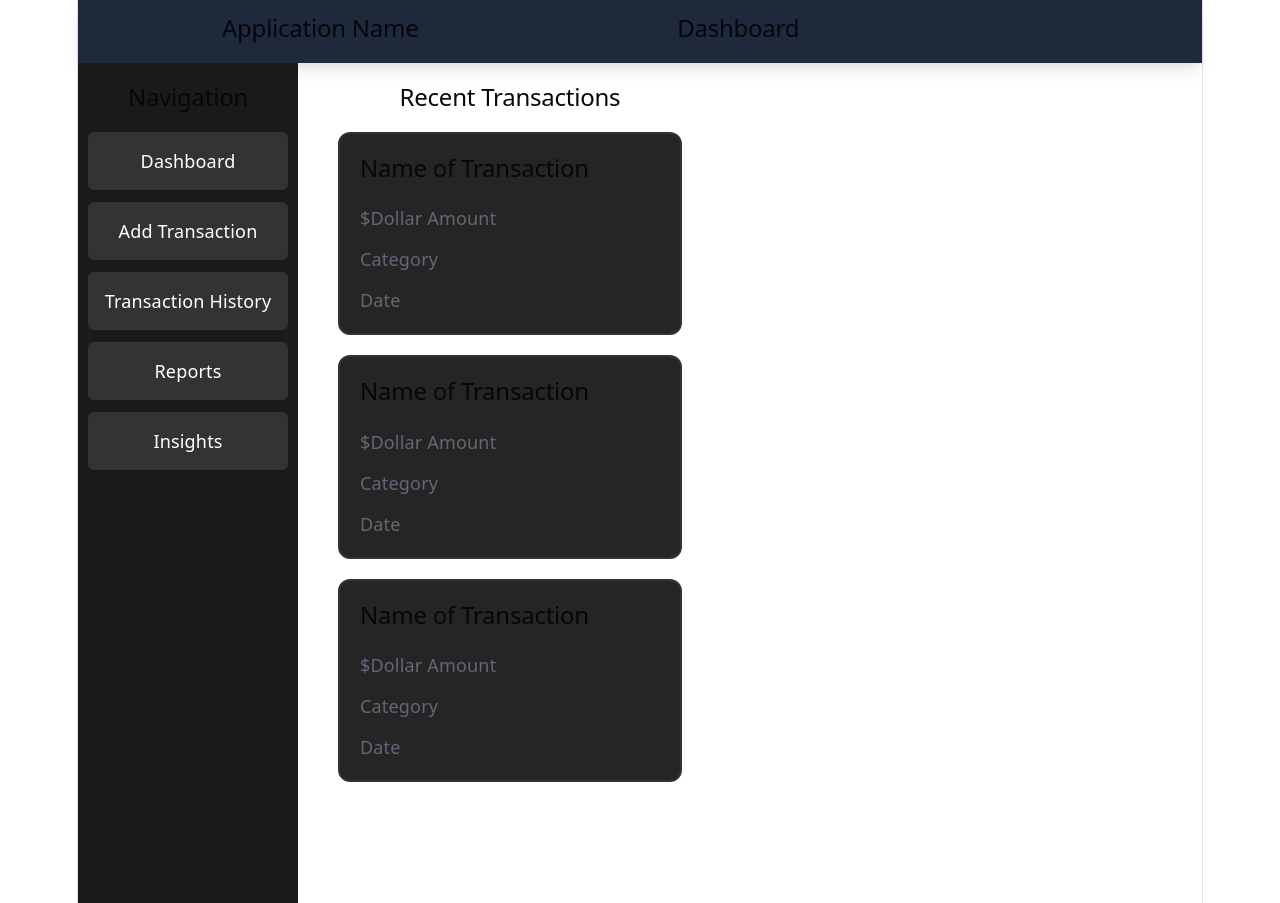
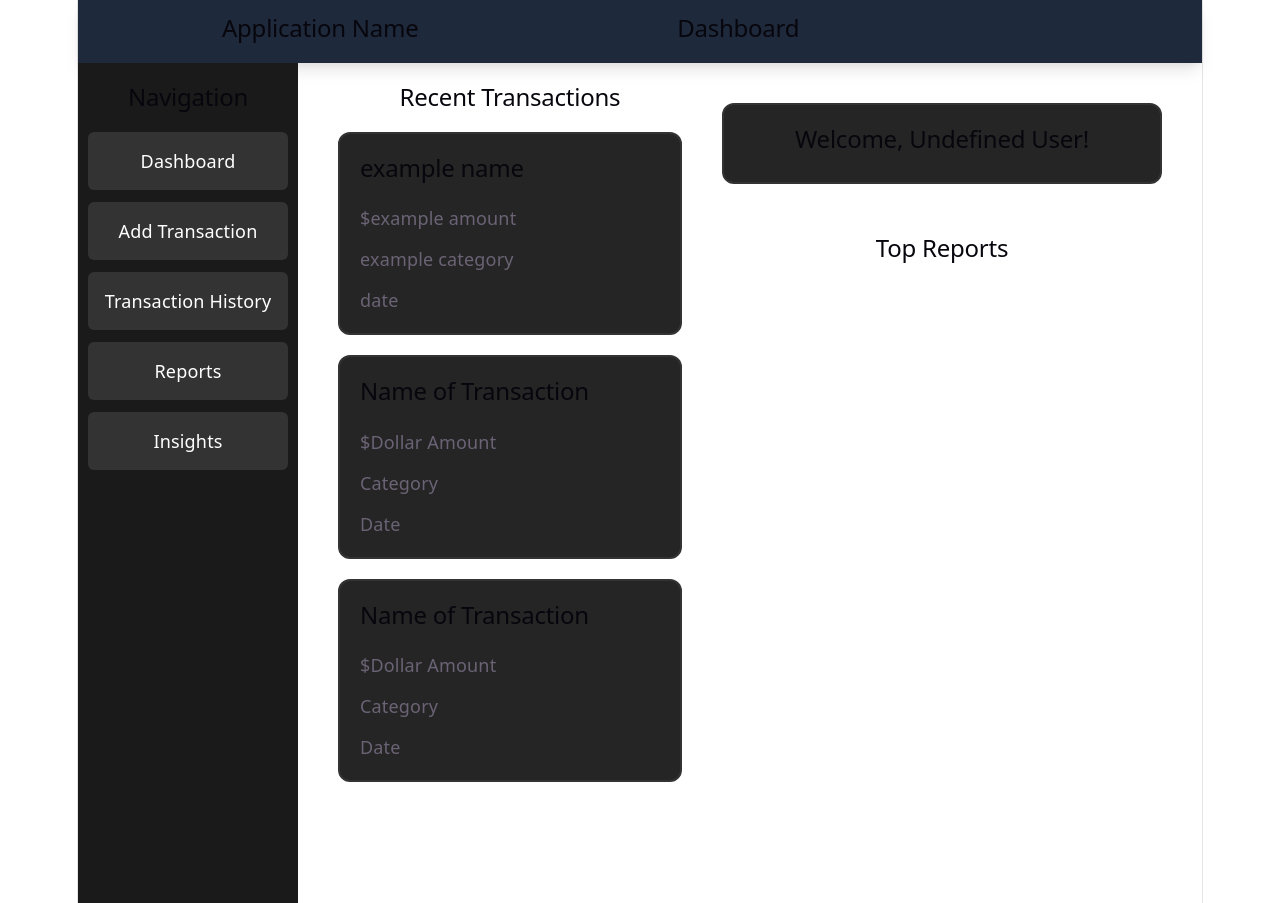
Before and after one commit to kaydenmcclung/webFinalProject, a React (Vite) app in the folder webFinalProject/: page / in a window 1280 px wide. Built offline with nearby package versions, Linux system fonts and the light colour scheme.

Commit message:
welcome and chartCard
added a welcome box and started work on chartCards. Also created a new type parameter on Transaction Card to make component more reusable. type parameter = .css classname

```diff
--- a/webFinalProject/src/App.css
+++ b/webFinalProject/src/App.css
@@ -58,7 +58,21 @@
   color: #007bff;
 }
 
-.transactionCard {
+.welcome {
+  border: 2px solid #333;
+  padding: 20px;
+  background-color: #252525;
+  border-radius: 12px;
+  margin: 20px;
+  display: flex;
+  flex-direction: column;
+  flex-wrap: wrap;
+  gap: 15px;
+  text-align: center;
+  justify-content: center;
+}
+
+.recentTransaction {
   width: 300px;
   border: 2px solid #333;
   padding: 20px;
--- a/webFinalProject/src/components/TransactionCard.jsx
+++ b/webFinalProject/src/components/TransactionCard.jsx
@@ -2,13 +2,14 @@ import React from "react"
 import '../App.css'
 
 const TransactionCard = ({
+    type = "recentTransaction",
     transactionName = "Name of Transaction",
     amount = "Dollar Amount",
     category = "Category",
     date = "Date"
     }) => {
     return (
-        <div className = 'transactionCard'>
+        <div className = {type}>
             <h2>{transactionName}</h2>
             <p>${amount}</p>
             <p>{category}</p>
--- /dev/null
+++ b/webFinalProject/src/components/Welcome.jsx
@@ -0,0 +1,12 @@
+import React from "react"
+import '../App.css'
+
+const Welcome = ({userID = 'Undefined User'}) => {
+    return (
+        <div className = 'welcome'>
+            <h2>Welcome, {userID}!</h2>
+        </div>
+    )
+}
+
+export default Welcome
--- a/webFinalProject/src/routes/Dashboard.jsx
+++ b/webFinalProject/src/routes/Dashboard.jsx
@@ -1,18 +1,20 @@
 import React from "react"
 import '../App.css'
 import TransactionCard from '../components/TransactionCard'
+import Welcome from "../components/Welcome"
 
 const Dashboard = () => {
     return (
         <div style={{display:'flex'}}>
             <div>
                 <h2>Recent Transactions</h2>
-                <TransactionCard />
+                <TransactionCard transactionName='example name' amount='example amount' category='example category' date='date'/>
                 <TransactionCard />
                 <TransactionCard />
             </div>
-            <div>
-
+            <div style={{flex:'1'}}>
+                <Welcome />
+                <h2 style={{paddingTop:'30px'}}>Top Reports</h2>
             </div>
         </div>
     )
```
Also changed, not shown: webFinalProject/src/components/ChartCard.jsx (added, +12 -0 lines).
